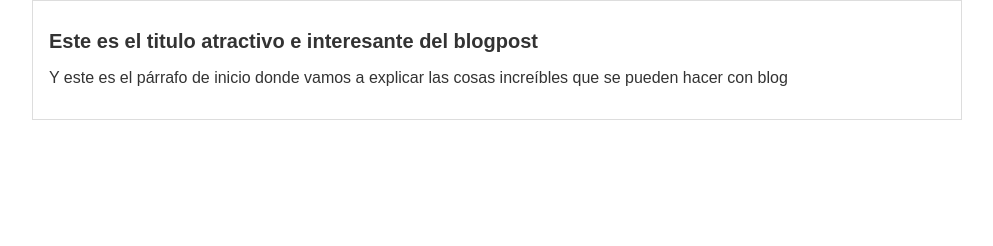
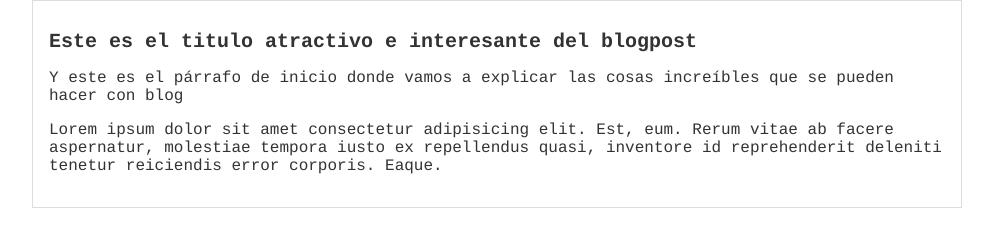
Before and after one commit to diego-aaa-uis/hyperblog, a plain HTML site: page blogpost.html in a window 1280 px wide. Shown: the whole page, without its empty margins (143-1136 px from the left). Drawn offline with Linux system fonts and the light colour scheme.

Commit message:
Agregado el contenido adicional del blog y una tipografia Courier

```diff
--- a/CSS/estilos.css
+++ b/CSS/estilos.css
@@ -2,7 +2,7 @@ body
 {
     color: #333;
     text-align: left;
-    font-family: 'Arial';
+    font-family: 'Courier';
     font-size: 18 px;
     margin: 0;
     padding: 0;
--- a/blogpost.html
+++ b/blogpost.html
@@ -13,6 +13,7 @@
                     Y este es el párrafo de inicio donde vamos a explicar las cosas increíbles que
                     se pueden hacer con blog
                 </p>
+                <p>Lorem ipsum dolor sit amet consectetur adipisicing elit. Est, eum. Rerum vitae ab facere aspernatur, molestiae tempora iusto ex repellendus quasi, inventore id reprehenderit deleniti tenetur reiciendis error corporis. Eaque.</p>
             </div>
         </div>
 
```
